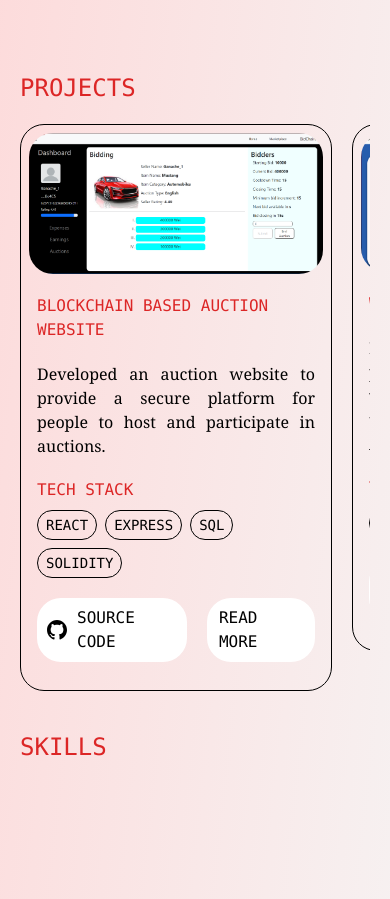
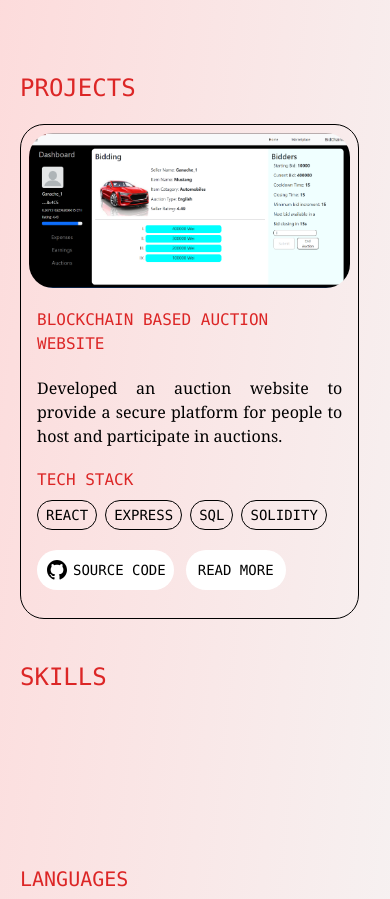
Before and after one commit to Garuna414/Pfolio24, a React (Create React App) app: page /Pfolio24/home in a window 390 px wide. Shown: the part 1704-2603 px from the top of the page. Built offline with nearby package versions, Linux system fonts and the light colour scheme.

Commit message:
Project cards fixed for small screens

```diff
--- a/src/components/ProjectsCard.jsx
+++ b/src/components/ProjectsCard.jsx
@@ -4,7 +4,7 @@ import { Link } from "react-router-dom";
 
 export default function ProjectsCard({ data }) {
   return (
-    <div className="lg:w-1/3 md:w-1/2 md:min-w-[30vw] min-w-[80vw] h-auto border border-black rounded-3xl flex flex-col p-2">
+    <div className="lg:w-1/3 md:w-1/2 lg:min-w-[30vw] md:min-w-[40vw] min-w-[87vw] h-auto border border-black rounded-3xl flex flex-col p-2">
       <div className="h-auto w-full">
         <img
           src={data.image}
@@ -30,19 +30,23 @@ export default function ProjectsCard({ data }) {
               : null}
           </ul>
         </div>
-        <div className="flex flex-row gap-5 w-full">
+        <div className="flex flex-row gap-3 md:gap-5 w-full">
           <a
             href={data.url}
-            className="min-w-10 min-h-10 bg-white flex justify-center items-center rounded-3xl hover:scale-105 hover:bg-lime-400 hover:shadow-md hover:shadow-slate-400 transition-all ease-in-out duration-300 group p-2 gap-2"
+            className="min-w-10 min-h-10 bg-white flex justify-center items-center rounded-3xl hover:scale-105 hover:bg-lime-400 hover:shadow-md hover:shadow-slate-400 transition-all ease-in-out duration-300 group p-2 md:gap-2 gap-1"
           >
-            <img src={github} alt="Icon" />
-            <p className="font-mono text-black">SOURCE CODE</p>
+            <img src={github} alt="Icon" className="" />
+            <p className="font-mono text-black md:text-base text-sm text-center">
+              SOURCE CODE
+            </p>
           </a>
           <Link
             to={`/projects/${data.extension}`}
-            className="min-w-10 min-h-10 bg-white flex justify-center items-center rounded-3xl hover:scale-105 hover:bg-lime-400 hover:shadow-md hover:shadow-slate-400 transition-all ease-in-out duration-300 group py-2 px-3 gap-2"
+            className="min-w-10 min-h-10 bg-white flex justify-center items-center rounded-3xl hover:scale-105 hover:bg-lime-400 hover:shadow-md hover:shadow-slate-400 transition-all ease-in-out duration-300 group py-2 px-3 gap-2 text-center"
           >
-            <p className="font-mono text-black">READ MORE</p>
+            <p className="font-mono text-black md:text-base text-sm">
+              READ MORE
+            </p>
           </Link>
         </div>
       </div>
```
